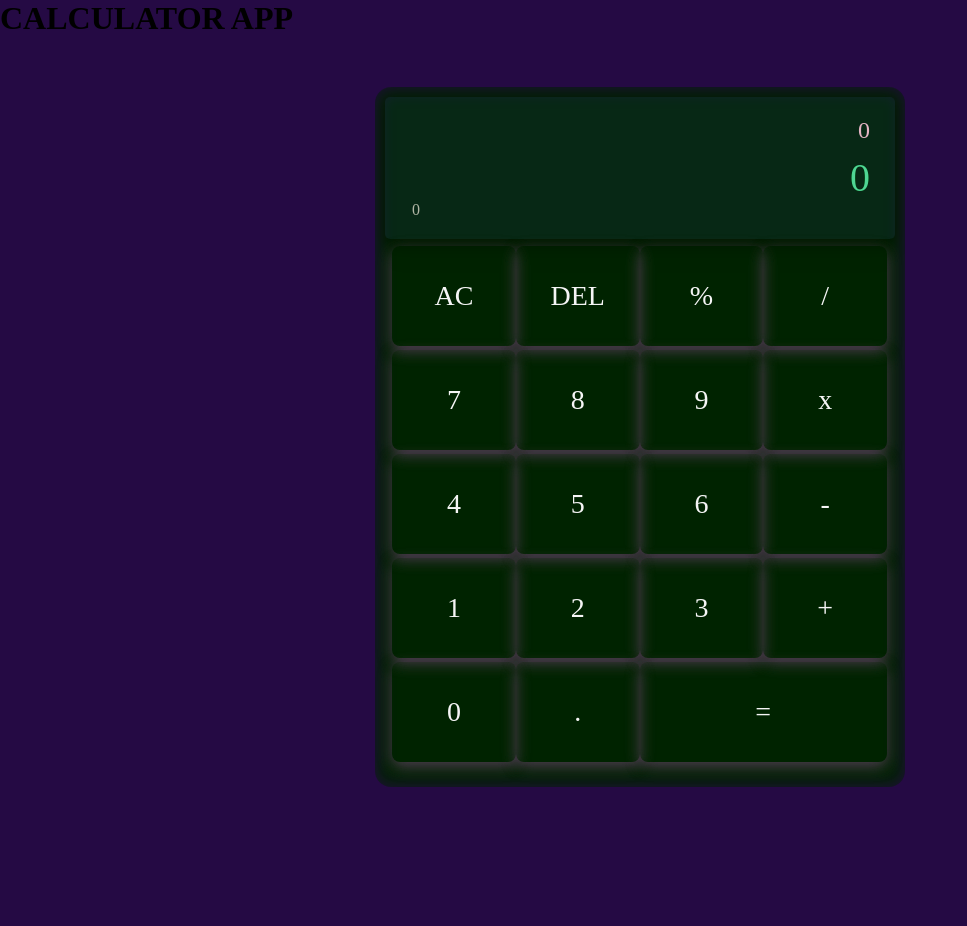
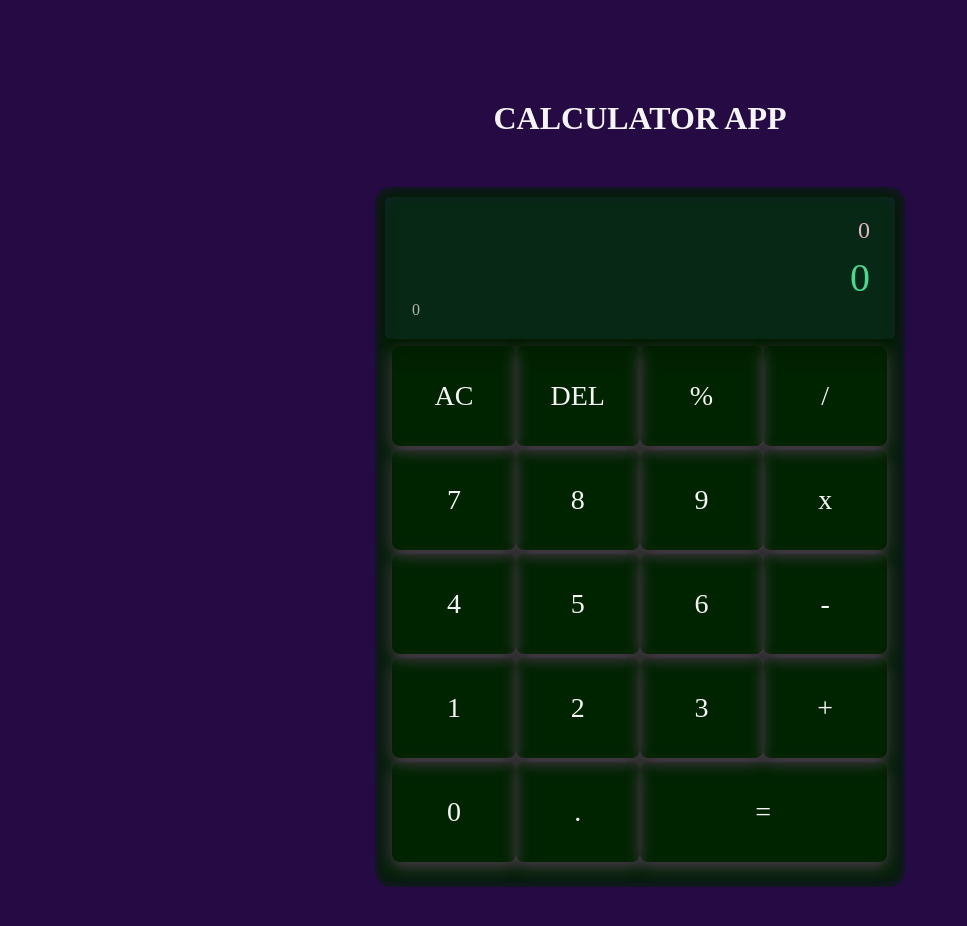
Before and after one commit to shawlycode/CALCULATOR, a plain HTML site: page index.html in a window 1280 px wide. Shown: the whole page, without its empty margins (0-967 px from the left). Before the commit the page ends 837 px from the top, so only its background shows below. Drawn offline with Linux system fonts and the light colour scheme; a web font is replaced by a local one.

Commit message:
added styles

```diff
--- a/style.css
+++ b/style.css
@@ -14,6 +14,11 @@ body {
   background-repeat: no-repeat;
   background-attachment: fixed;
   background-size: cover;
+}
+h1 {
+  color: whitesmoke;
+  text-align: center;
+  margin-top: 100px;
 }
 section {
   height: 100vh;
```
